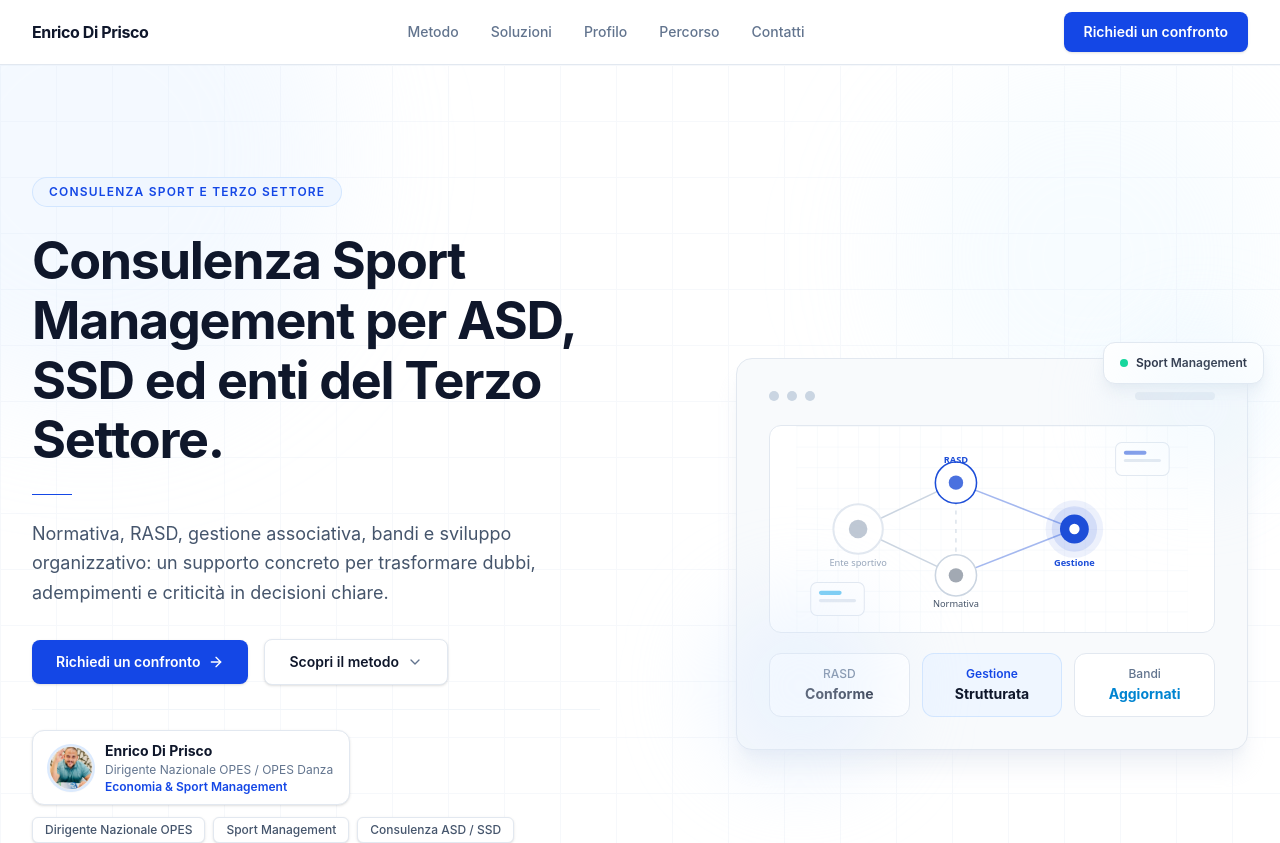
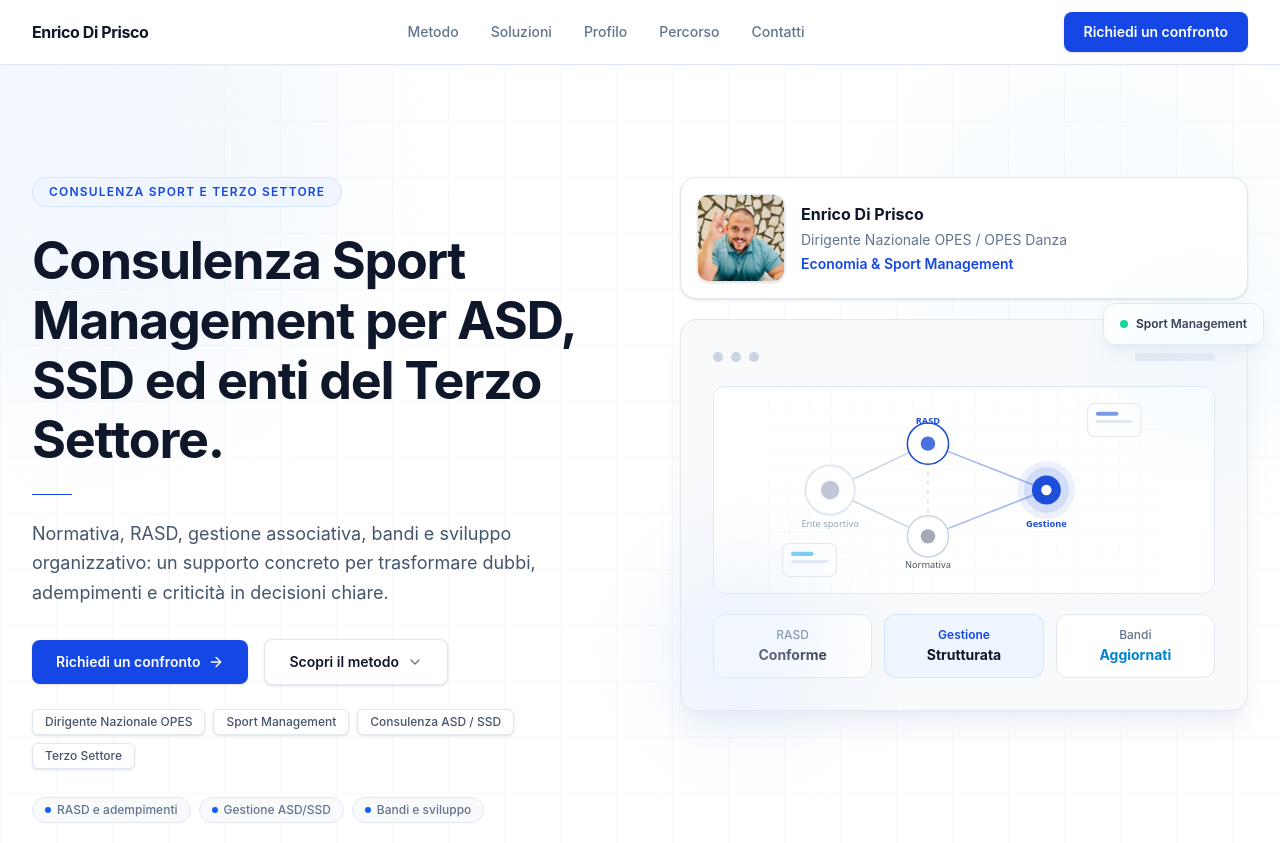
Before and after one commit to Ddery-GH/consulenza, a React (Vite) app: page / in a window 1280 px wide. Shown: the top 843 px of the page. Built offline with nearby package versions, Linux system fonts and the light colour scheme.

Commit message:
Sposta card profilo nella colonna destra sopra il visual, foto piu grande e oggetto top

```diff
--- a/src/componenti/sezioni/HeroPrincipale.jsx
+++ b/src/componenti/sezioni/HeroPrincipale.jsx
@@ -309,7 +309,7 @@
       />
 
       <div className="relative mx-auto max-w-7xl px-6 lg:px-8">
-        <div className="grid grid-cols-1 items-center gap-12 lg:grid-cols-2 lg:gap-16 xl:gap-20">
+        <div className="grid grid-cols-1 items-start gap-12 lg:grid-cols-2 lg:gap-16 xl:gap-20">
 
           {/* ── Colonna sinistra: testo ── */}
           <div className="flex flex-col items-start gap-6">
@@ -350,32 +350,6 @@
               </a>
             </div>
 
-            {/* Blocco identità — mini-card profilo + chip autorevolezza */}
-            <div className="flex flex-col gap-3 border-t border-slate-100 pt-5">
-
-              {/* Mini-card profilo */}
-              <div className="inline-flex items-center gap-3 self-start rounded-xl border border-slate-200 bg-white px-4 py-2.5 shadow-sm">
-                <div className="h-11 w-11 shrink-0 overflow-hidden rounded-full border border-slate-200 ring-2 ring-blue-100 shadow-sm">
-                  <img
-                    src="/immagini/enrico-badge.jpg"
-                    alt="Enrico Di Prisco"
-                    className="h-full w-full object-cover object-center"
-                    loading="lazy"
-                  />
-                </div>
-                <div className="flex flex-col gap-0.5">
-                  <span className="text-sm font-bold leading-snug text-slate-900">
-                    Enrico Di Prisco
-                  </span>
-                  <span className="text-xs leading-tight text-slate-500">
-                    {profilo.ruolo}
-                  </span>
-                  <span className="text-xs font-semibold leading-tight text-blue-700">
-                    {profilo.sottoRuolo}
-                  </span>
-                </div>
-              </div>
-
             {/* 4 chip autorevolezza */}
             <div className="flex flex-wrap gap-2">
               {hero.chipAutorevolezza.map((chip) => (
@@ -386,7 +360,6 @@
                   {chip}
                 </span>
               ))}
-              </div>
             </div>
 
             {/* Micro punti */}
@@ -405,9 +378,28 @@
             )}
           </div>
 
-          {/* ── Colonna destra: visual ── */}
-          <div className="relative flex items-center justify-center lg:justify-end">
-            <div className="w-full max-w-lg">
+          {/* ── Colonna destra: profilo + visual ── */}
+          <div className="flex flex-col gap-5">
+
+            {/* Card profilo */}
+            <div className="flex items-center gap-4 rounded-2xl border border-slate-200 bg-white p-4 shadow-sm">
+              <div className="h-[88px] w-[88px] shrink-0 overflow-hidden rounded-xl border border-slate-200 shadow-sm">
+                <img
+                  src="/immagini/enrico-badge.jpg"
+                  alt="Enrico Di Prisco"
+                  className="h-full w-full object-cover object-top"
+                  loading="lazy"
+                />
+              </div>
+              <div className="flex flex-col gap-1">
+                <span className="text-base font-bold text-slate-900">Enrico Di Prisco</span>
+                <span className="text-sm leading-snug text-slate-500">{profilo.ruolo}</span>
+                <span className="text-sm font-semibold text-blue-700">{profilo.sottoRuolo}</span>
+              </div>
+            </div>
+
+            {/* Visual astratto */}
+            <div className="w-full">
               <VisualAstratto />
             </div>
           </div>
```
Lines whose indentation alone changed are shown as unchanged.
